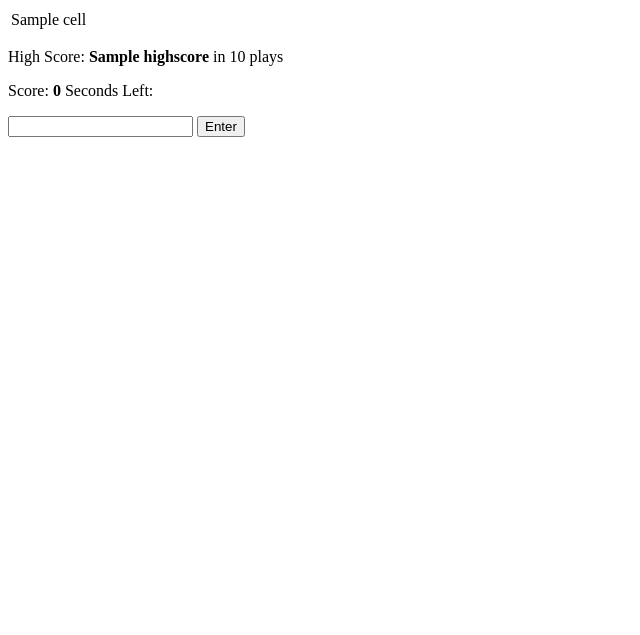
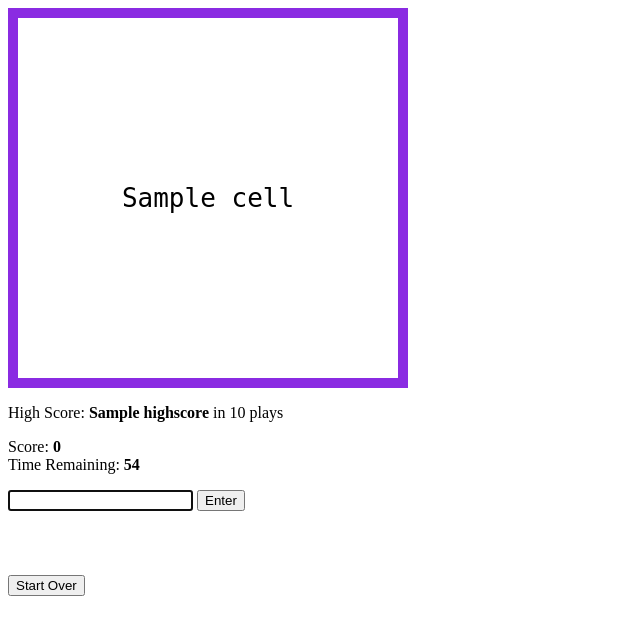
Before and after one commit to austinjjelliott/boggle, a Flask app: template templates/index.html in a window 1280 px wide. Shown: the top 635 px of the page, without its empty margins (0-640 px from the left). Run offline with Flask 3, Linux system fonts and the light colour scheme; the template is opened without the code that fills it: most values are stand-ins (such as "Sample title", 1, 10 or a date in 2020); parts of the project's set-up code (start-up, migrations or seed data) failed here and were passed over.

Commit message:
third commit

```diff
--- a/static/script.js
+++ b/static/script.js
@@ -55,6 +55,7 @@ class BoggleGame {
       this.words.add(word); //adds the word to our SET of words
       this.showMessage(`Added: ${word}`, "ok"); //tells user we added the word.
     }
+    $word.val("").focus();
   }
 
   //Updating the timer for user to see:
@@ -64,7 +65,7 @@ class BoggleGame {
 
   //tick function handles each second passing
   async tick() {
-    this.secs -= -1; //decrease count by 1 (second)
+    this.secs -= 1; //decrease count by 1 (second)
     this.showTimer();
     if (this.secs === 0) {
       clearInterval(this.timer);
@@ -75,10 +76,17 @@ class BoggleGame {
   async scoreGame() {
     $(".add-word", this.board).hide(); //hide the input from user
     const res = await axios.post("/post-score", { score: this.score });
+
     if (res.data.brokeRecord) {
       this.showMessage(`New High Score: ${this.score}`, "ok");
     } else {
       this.showMessage(`Final Score: ${this.score}`, "ok");
     }
   } //This function ends the game, shows the score, and tells users if they got a new high score
+
+  resetBtn() {
+    $("#resetBtn").click(function () {
+      location.reload();
+    });
+  }
 }
--- /dev/null
+++ b/static/styles.css
@@ -0,0 +1,24 @@
+.board {
+  border: solid 10px blueviolet;
+  font-family: monospace;
+  font-size: 200%;
+  width: 400px;
+  aspect-ratio: 1/1;
+}
+.board td {
+  text-align: center;
+  width: 1.5em;
+  height: 1.5em;
+}
+.msg {
+  padding: 1em;
+  font-weight: bold;
+}
+.msg.ok {
+  color: aquamarine;
+  background-color: green;
+}
+.msg.err {
+  color: black;
+  background-color: red;
+}
--- a/templates/base.html
+++ /dev/null
@@ -1,23 +0,0 @@
-<!DOCTYPE html>
-<html lang="en">
-  <head>
-    <meta charset="UTF-8" />
-    <meta name="viewport" content="width=device-width, initial-scale=1.0" />
-    <title>{% block title %}{% endblock %}</title>
-    <link rel="stylesheet" href="/static/style.css" />
-  </head>
-  <body>
-    {% block content %}
-    <script src="http://unpkg.com/jquery"></script>
-    <!-- Includes jquery -->
-    <script src="/static/script.js"></script>
-    <!-- includes the script i write -->
-    <script src="https://unpkg.com/axios"></script>
-    <!-- includes axios -->
-    <script>
-      let game = new BoggleGame("boggle", 60);
-    </script>
-    <!-- This initializes the game -->
-    {% endblock %}
-  </body>
-</html>
--- a/templates/index.html
+++ b/templates/index.html
@@ -1,5 +1,12 @@
-{% extends 'base.html' %} {% block title %}Index: Boggle Board {% endblock %} {%
-block content %}
+<!DOCTYPE html>
+<html lang="en">
+  <head>
+    <meta charset="UTF-8" />
+    <meta name="viewport" content="width=device-width, initial-scale=1.0" />
+    <title>Boggle</title>
+    <link rel="stylesheet" href="/static/styles.css" />
+  </head>
+  <body>
     <!-- Boggle Board Set Up -->
     <section id="boggle">
       <table class="board">
@@ -13,16 +20,18 @@ block content %}
           {% endfor %}
         </tbody>
       </table>
-</section>
       <!-- High Score Display -->
       <p>High Score: <b> {{ highscore }}</b> in {{ nplays }} plays</p>
 
       <!-- Score and Timer Display -->
-<p>Score: <b class="score"> 0 </b> Seconds Left: <b class="timer"> </b></p>
+      <p>
+        Score: <b class="score"> 0 </b> <br />
+        Time Remaining: <b class="timer"> </b>
+      </p>
 
       <!-- Form to submit your word guess -->
-<form method="POST" class="add-word">
-  <input name="word" class="word" />
+      <form class="add-word" method="POST">
+        <input name="word" class="word" autofocus />
         <button>Enter</button>
       </form>
 
@@ -30,5 +39,19 @@ block content %}
       <p class="msg"></p>
       <!-- Area to put words in once theyve scored -->
       <ul class="words"></ul>
+      <button id="resetBtn">Start Over</button>
+    </section>
 
-{% endblock %}
+    <script src="http://unpkg.com/jquery"></script>
+    <!-- Includes jquery -->
+    <script src="https://cdn.jsdelivr.net/npm/axios/dist/axios.min.js"></script>
+    <!-- includes axios -->
+    <script src="/static/script.js"></script>
+    <!-- includes the script i write -->
+    <script>
+      let game = new BoggleGame("boggle", 60);
+      game.resetBtn();
+    </script>
+    <!-- This initializes the game -->
+  </body>
+</html>
```
Lines whose indentation alone changed are shown as unchanged.
